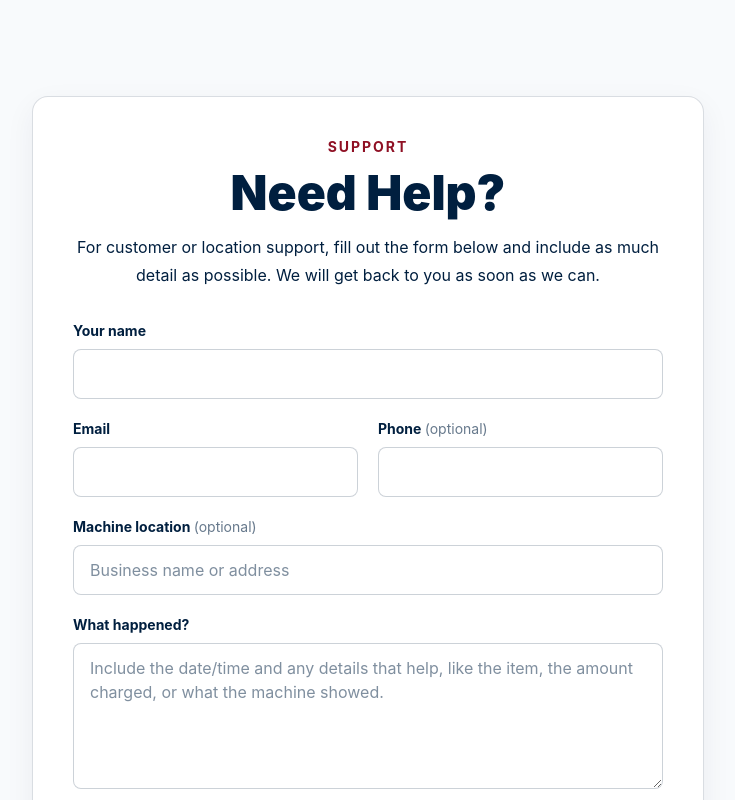
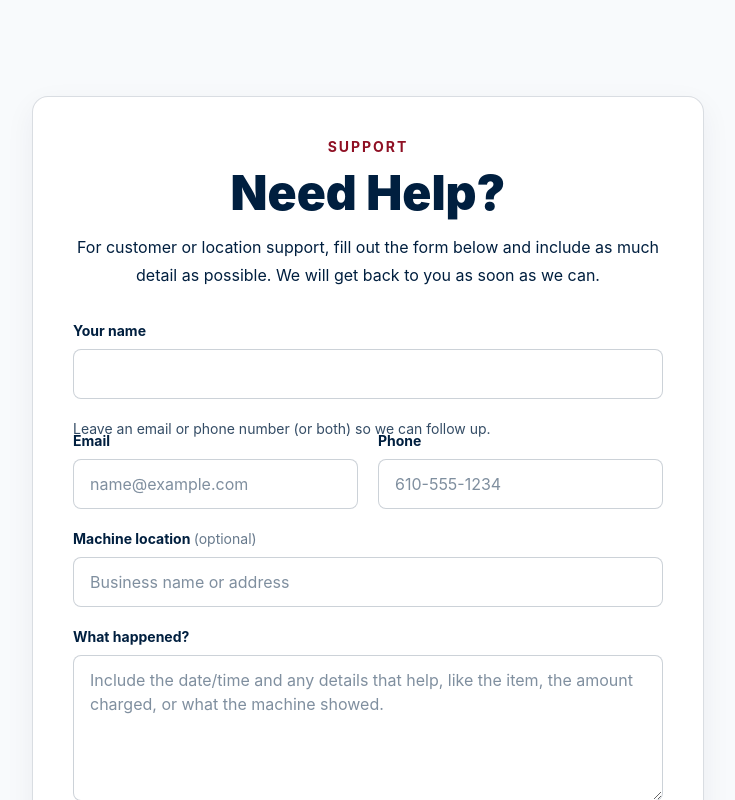
Before and after one commit to ItsKarma/lvpv, a Next.js app: page /support in a window 1280 px wide. Shown: the top 800 px of the page, without its empty margins (272-1007 px from the left). Built offline with nearby package versions, Linux system fonts and the light colour scheme; no server answers.

Commit message:
form field validation

```diff
--- a/components/SupportForm.tsx
+++ b/components/SupportForm.tsx
@@ -1,5 +1,6 @@
 'use client';
 
+import { useState, type ChangeEvent, type FormEvent } from 'react';
 import { FormspreeProvider, ValidationError, useForm } from '@formspree/react';
 
 const FORMSPREE_PROJECT = process.env.NEXT_PUBLIC_FORMSPREE_PROJECT;
@@ -7,12 +8,153 @@ const FORMSPREE_PROJECT = process.env.NEXT_PUBLIC_FORMSPREE_PROJECT;
 // Matches the form key in formspree.json.
 const FORM_KEY = 'supportRequest';
 
-const fieldClass =
-  'w-full rounded-lg border border-[#001F3F]/20 bg-white px-4 py-3 text-[#001F3F] outline-none transition-colors focus:border-[#0F6FFF] focus:ring-2 focus:ring-[#0F6FFF]/20';
+const baseFieldClass =
+  'w-full rounded-lg border bg-white px-4 py-3 text-[#001F3F] outline-none transition-colors focus:ring-2';
+const okFieldClass = `${baseFieldClass} border-[#001F3F]/20 focus:border-[#0F6FFF] focus:ring-[#0F6FFF]/20`;
+const errorFieldClass = `${baseFieldClass} border-[#D0103A] bg-[#D0103A]/5 focus:border-[#D0103A] focus:ring-[#D0103A]/20`;
 const labelClass = 'mb-2 block text-sm font-bold text-[#001F3F]';
+const errorTextClass = 'mt-2 text-sm font-bold text-[#8F1024]';
+
+// something@something.something
+const EMAIL_PATTERN = /^[^\s@]+@[^\s@]+\.[^\s@]+$/;
+// Digits plus optional spaces, ( ) - . and a leading +
+const PHONE_CHARS_PATTERN = /^\+?[\d\s().-]+$/;
+
+type FieldName = 'name' | 'email' | 'phone' | 'message';
+type Values = Record<FieldName, string>;
+type Errors = Partial<Record<FieldName, string>>;
+
+const FIELD_ORDER: FieldName[] = ['name', 'email', 'phone', 'message'];
+const EMPTY_VALUES: Values = { name: '', email: '', phone: '', message: '' };
+
+// Formats US numbers as you type: 610-835-5924 (or 1-610-835-5924).
+// Numbers starting with + are left alone so international formats still work.
+function formatPhone(raw: string): string {
+  if (raw.trim().startsWith('+')) return raw;
+  let digits = raw.replace(/\D/g, '');
+  let prefix = '';
+  if (digits.length > 10 && digits.startsWith('1')) {
+    prefix = '1-';
+    digits = digits.slice(1);
+  }
+  digits = digits.slice(0, 10);
+  const parts = [digits.slice(0, 3), digits.slice(3, 6), digits.slice(6)].filter(Boolean);
+  return prefix + parts.join('-');
+}
+
+// Where the caret should land in `formatted` so it stays after the same number of digits.
+function caretAfterDigits(formatted: string, digitCount: number): number {
+  if (digitCount <= 0) return 0;
+  let seen = 0;
+  for (let i = 0; i < formatted.length; i += 1) {
+    if (/\d/.test(formatted[i])) seen += 1;
+    if (seen === digitCount) return i + 1;
+  }
+  return formatted.length;
+}
+
+function validate(values: Values): Errors {
+  const errors: Errors = {};
+  const name = values.name.trim();
+  const email = values.email.trim();
+  const phone = values.phone.trim();
+  const message = values.message.trim();
+
+  if (!name) errors.name = 'Please enter your name.';
+
+  if (email && !EMAIL_PATTERN.test(email)) {
+    errors.email = 'Enter a valid email, like name@example.com.';
+  }
+
+  if (phone) {
+    const digits = phone.replace(/\D/g, '');
+    if (!PHONE_CHARS_PATTERN.test(phone)) {
+      errors.phone = 'Use numbers only. ( ) - and . are OK.';
+    } else if (digits.length < 10 || digits.length > 15) {
+      errors.phone = 'Enter a full phone number, like 610-555-1234.';
+    }
+  }
+
+  if (!email && !phone) {
+    const msg = 'Enter an email or phone number so we can reach you.';
+    errors.email = msg;
+    errors.phone = msg;
+  }
+
+  if (!message) errors.message = 'Please tell us what happened.';
+
+  return errors;
+}
 
 function SupportRequestForm() {
   const [state, handleSubmit] = useForm(FORM_KEY);
+  const [values, setValues] = useState<Values>(EMPTY_VALUES);
+  const [touched, setTouched] = useState<Partial<Record<FieldName, boolean>>>({});
+
+  const errors = validate(values);
+  const showError = (field: FieldName) => (touched[field] ? errors[field] : undefined);
+
+  const onChange =
+    (field: FieldName) => (event: ChangeEvent<HTMLInputElement | HTMLTextAreaElement>) => {
+      const input = event.target;
+      if (field !== 'phone') {
+        setValues((prev) => ({ ...prev, [field]: input.value }));
+        return;
+      }
+
+      const caret = input.selectionStart ?? input.value.length;
+      const digitsBeforeCaret = input.value.slice(0, caret).replace(/\D/g, '').length;
+      const formatted = formatPhone(input.value);
+      setValues((prev) => ({ ...prev, phone: formatted }));
+
+      // Keep the caret in place when editing the middle of the number.
+      if (formatted !== input.value && caret < input.value.length) {
+        const nextCaret = caretAfterDigits(formatted, digitsBeforeCaret);
+        requestAnimationFrame(() => input.setSelectionRange(nextCaret, nextCaret));
+      }
+    };
+
+  const onBlur = (field: FieldName) => () => {
+    // Don't nag about an empty field the user just tabbed through.
+    if (!values[field].trim() && field !== 'name' && field !== 'message') return;
+    setTouched((prev) => ({ ...prev, [field]: true }));
+  };
+
+  const onSubmit = (event: FormEvent<HTMLFormElement>) => {
+    const current = validate(values);
+    const firstInvalid = FIELD_ORDER.find((field) => current[field]);
+    if (firstInvalid) {
+      event.preventDefault();
+      setTouched({ name: true, email: true, phone: true, message: true });
+      document.getElementById(`support-${firstInvalid}`)?.focus();
+      return;
+    }
+    return handleSubmit(event);
+  };
+
+  const fieldProps = (field: FieldName) => {
+    const error = showError(field);
+    return {
+      id: `support-${field}`,
+      name: field,
+      value: values[field],
+      onChange: onChange(field),
+      onBlur: onBlur(field),
+      'aria-invalid': error ? true : undefined,
+      'aria-describedby': error ? `support-${field}-error` : undefined,
+      className: error ? errorFieldClass : okFieldClass,
+    };
+  };
+
+  const fieldError = (field: FieldName) => {
+    const error = showError(field);
+    if (!error) return null;
+    return (
+      <p id={`support-${field}-error`} className={errorTextClass}>
+        {error}
+      </p>
+    );
+  };
 
   if (state.succeeded) {
     return (
@@ -26,7 +168,7 @@ function SupportRequestForm() {
   }
 
   return (
-    <form onSubmit={handleSubmit} className="space-y-5 text-left">
+    <form onSubmit={onSubmit} noValidate className="space-y-5 text-left">
       {/* Honeypot: real users never see or fill this. */}
       <input
         type="text"
@@ -41,8 +183,13 @@ function SupportRequestForm() {
         <label className={labelClass} htmlFor="support-name">
           Your name
         </label>
-        <input id="support-name" name="name" type="text" required autoComplete="name" className={fieldClass} />
+        <input type="text" autoComplete="name" {...fieldProps('name')} />
+        {fieldError('name')}
       </div>
+
+      <p className="-mb-2 text-sm text-[#001F3F]/80">
+        Leave an email or phone number (or both) so we can follow up.
+      </p>
 
       <div className="grid gap-5 sm:grid-cols-2">
         <div>
@@ -50,24 +197,27 @@ function SupportRequestForm() {
             Email
           </label>
           <input
-            id="support-email"
-            name="email"
             type="email"
-            required
+            inputMode="email"
             autoComplete="email"
-            className={fieldClass}
+            placeholder="name@example.com"
+            {...fieldProps('email')}
           />
-          <ValidationError
-            field="email"
-            errors={state.errors}
-            className="mt-2 text-sm font-bold text-[#8F1024]"
-          />
+          {fieldError('email')}
+          <ValidationError field="email" errors={state.errors} className={errorTextClass} />
         </div>
         <div>
           <label className={labelClass} htmlFor="support-phone">
-            Phone <span className="font-normal text-[#001F3F]/60">(optional)</span>
+            Phone
           </label>
-          <input id="support-phone" name="phone" type="tel" autoComplete="tel" className={fieldClass} />
+          <input
+            type="tel"
+            inputMode="tel"
+            autoComplete="tel"
+            placeholder="610-555-1234"
+            {...fieldProps('phone')}
+          />
+          {fieldError('phone')}
         </div>
       </div>
 
@@ -80,7 +230,7 @@ function SupportRequestForm() {
           name="location"
           type="text"
           placeholder="Business name or address"
-          className={fieldClass}
+          className={okFieldClass}
         />
       </div>
 
@@ -89,18 +239,12 @@ function SupportRequestForm() {
           What happened?
         </label>
         <textarea
-          id="support-message"
-          name="message"
-          required
           rows={5}
           placeholder="Include the date/time and any details that help, like the item, the amount charged, or what the machine showed."
-          className={fieldClass}
+          {...fieldProps('message')}
         />
-        <ValidationError
-          field="message"
-          errors={state.errors}
-          className="mt-2 text-sm font-bold text-[#8F1024]"
-        />
+        {fieldError('message')}
+        <ValidationError field="message" errors={state.errors} className={errorTextClass} />
       </div>
 
       <ValidationError
--- a/formspree.json
+++ b/formspree.json
@@ -29,7 +29,7 @@
       "name": "Support Request",
       "fields": {
         "name": { "type": "text", "required": true },
-        "email": { "type": "email", "required": true },
+        "email": { "type": "email", "required": false },
         "phone": { "type": "text", "required": false },
         "location": { "type": "text", "required": false },
         "message": { "type": "text", "required": true }
```
